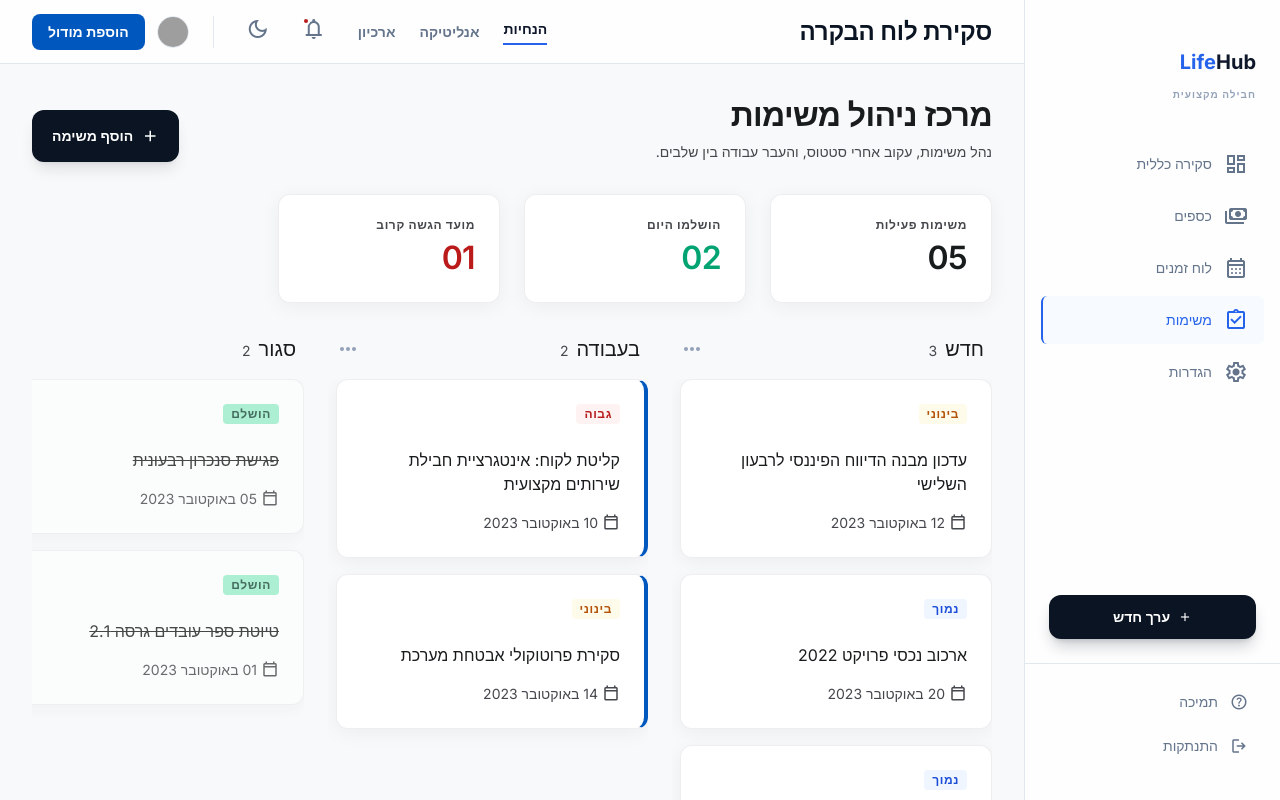
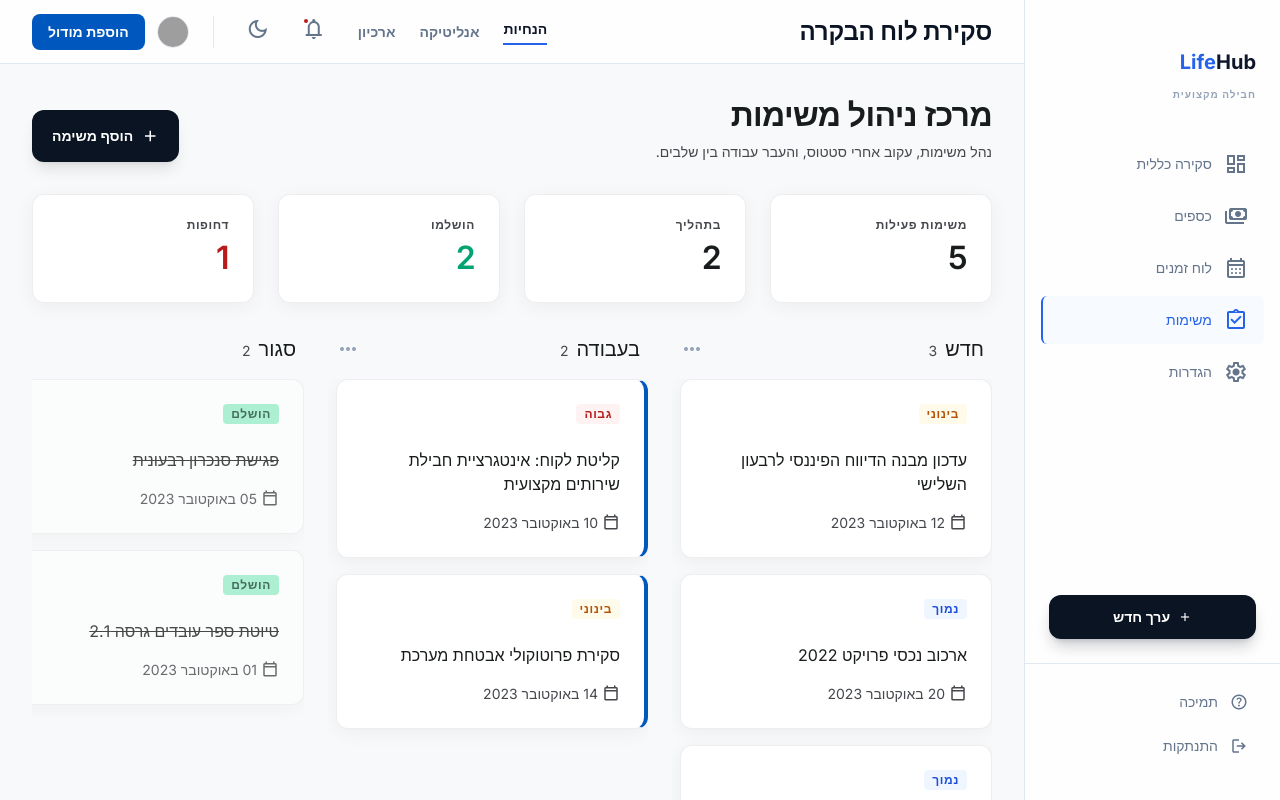
Before and after one commit to YotamA1995/my-life-dashboard, a React (Vite) app: page /tasks in a window 1280 px wide. Shown: the top 800 px of the page. Built offline with nearby package versions, Linux system fonts and the light colour scheme; grey boxes are pictures that could not be loaded.

Commit message:
Integrate TasksStats component into TasksPage to display task statistics, enhancing user insights on task status and urgency. This change simplifies the previous stats implementation and maintains focus on task management features.

```diff
--- /dev/null
+++ b/src/components/tasks/TasksStats.tsx
@@ -0,0 +1,63 @@
+import type { Task } from "../../store/useTasksStore";
+
+type TasksStatsProps = {
+  tasks: Task[];
+};
+
+export default function TasksStats({ tasks }: TasksStatsProps) {
+  const activeTasks = tasks.filter((task) => task.status !== "done").length;
+
+  const inProgressTasks = tasks.filter(
+    (task) => task.status === "inProgress"
+  ).length;
+
+  const completedToday = tasks.filter(
+    (task) => task.status === "done"
+  ).length;
+
+  const highPriorityTasks = tasks.filter(
+    (task) => task.priority === "high"
+  ).length;
+
+  const stats = [
+    {
+      label: "משימות פעילות",
+      value: activeTasks,
+      valueClass: "text-on-surface",
+    },
+    {
+      label: "בתהליך",
+      value: inProgressTasks,
+      valueClass: "text-on-surface",
+    },
+    {
+      label: "הושלמו",
+      value: completedToday,
+      valueClass: "text-on-tertiary-container",
+    },
+    {
+      label: "דחופות",
+      value: highPriorityTasks,
+      valueClass: "text-error",
+    },
+  ];
+
+  return (
+    <section className="mb-margin grid grid-cols-1 gap-gutter md:grid-cols-4">
+      {stats.map((stat) => (
+        <div
+          key={stat.label}
+          className="rounded-xl border border-outline-variant/30 bg-white p-card-padding shadow-[0px_4px_20px_rgba(0,0,0,0.05)]"
+        >
+          <p className="mb-2 text-label-caps font-label-caps text-on-surface-variant">
+            {stat.label}
+          </p>
+
+          <h3 className={`text-h1 font-h1 ${stat.valueClass}`}>
+            {stat.value}
+          </h3>
+        </div>
+      ))}
+    </section>
+  );
+}
--- a/src/pages/TasksPage.tsx
+++ b/src/pages/TasksPage.tsx
@@ -1,6 +1,7 @@
 import { useState } from "react";
 import AddTaskModal from "../components/tasks/AddTaskModal";
 import KanbanColumn from "../components/tasks/KanbanColumn";
+import TasksStats from "../components/tasks/TasksStats";
 import { useTasksStore } from "../store/useTasksStore";
 import type { TaskStatus } from "../store/useTasksStore";
 
@@ -20,16 +21,6 @@ export default function TasksPage() {
   const handleDropTask = (taskId: string, newStatus: TaskStatus) => {
     moveTask(taskId, newStatus);
   };
-
-  const activeTasks = tasks.filter((task) => task.status !== "done").length;
-  const completedTasks = tasks.filter((task) => task.status === "done").length;
-  const urgentTasks = tasks.filter((task) => task.priority === "high" && task.status !== "done").length;
-
-  const stats = [
-    { label: "משימות פעילות", value: String(activeTasks).padStart(2, "0") },
-    { label: "הושלמו היום", value: String(completedTasks).padStart(2, "0"), highlight: true },
-    { label: "מועד הגשה קרוב", value: String(urgentTasks).padStart(2, "0"), danger: true },
-  ];
 
   return (
     <main className="min-h-screen bg-surface px-8 pt-24 pb-12 text-on-surface">
@@ -51,28 +42,7 @@ export default function TasksPage() {
           </button>
         </section>
 
-        {/* Stats */}
-        <section className="mb-margin grid grid-cols-1 gap-gutter md:grid-cols-4">
-          {stats.map((item) => (
-            <div
-              key={item.label}
-              className="rounded-xl border border-outline-variant/30 bg-white p-card-padding shadow-[0px_4px_20px_rgba(0,0,0,0.05)] transition-all duration-300 hover:-translate-y-1 hover:shadow-[0px_10px_30px_rgba(0,0,0,0.08)]"
-            >
-              <p className="mb-2 text-label-caps text-on-surface-variant">{item.label}</p>
-              <h3
-                className={`text-h1 ${
-                  item.danger
-                    ? "text-error"
-                    : item.highlight
-                    ? "text-on-tertiary-container"
-                    : "text-on-surface"
-                }`}
-              >
-                {item.value}
-              </h3>
-            </div>
-          ))}
-        </section>
+        <TasksStats tasks={tasks} />
 
         {/* Kanban */}
         <section className="mb-8 flex gap-gutter overflow-x-auto pb-8">
```
